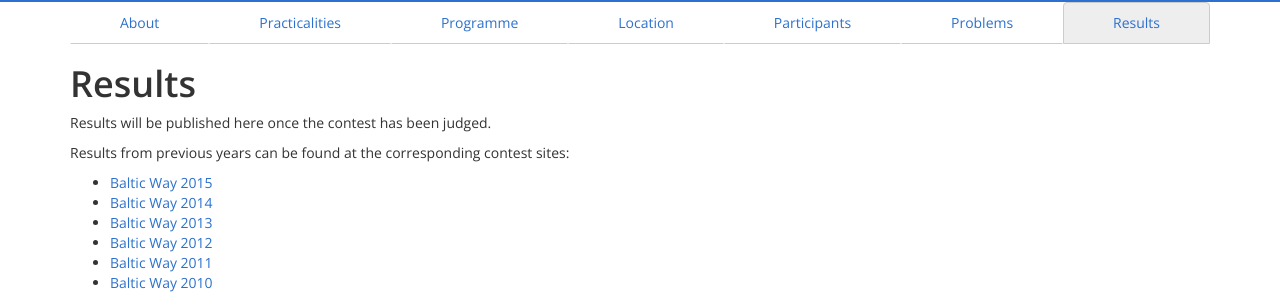
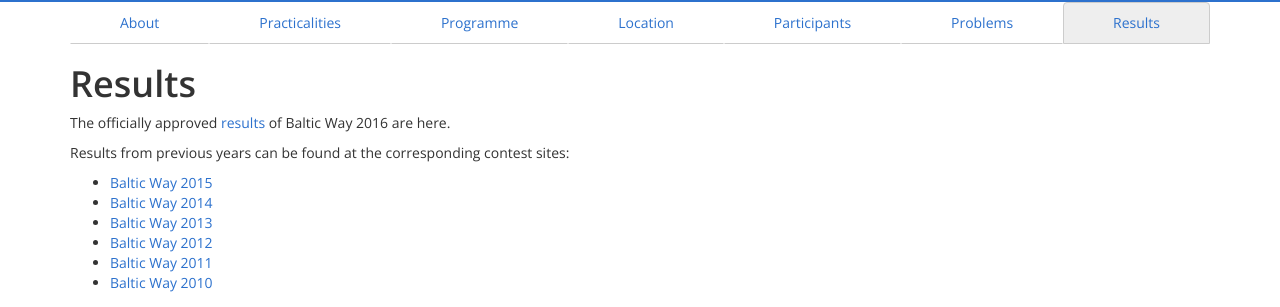
Before and after one commit to matematiikkakilpailut/matematiikkakilpailut.github.io, a Jekyll site: the page built from BW2016/results/index.md, in a window 1280 px wide. Shown: the part 250-557 px from the top of the page. Built offline with Jekyll 4.4.1, drawn with Linux system fonts in a browser that asks for light colours.

Commit message:
Tulokset

```diff
--- a/BW2016/results/index.md
+++ b/BW2016/results/index.md
@@ -7,7 +7,7 @@
 
 # Results
 
-Results will be published here once the contest has been judged.
+The officially approved [results](BW2016_results.pdf) of Baltic Way 2016 are here.
 
 Results from previous years can be found at the
 corresponding contest sites:
```
